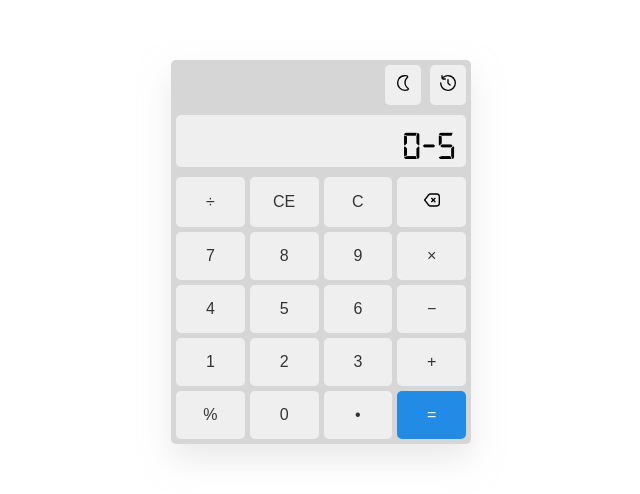
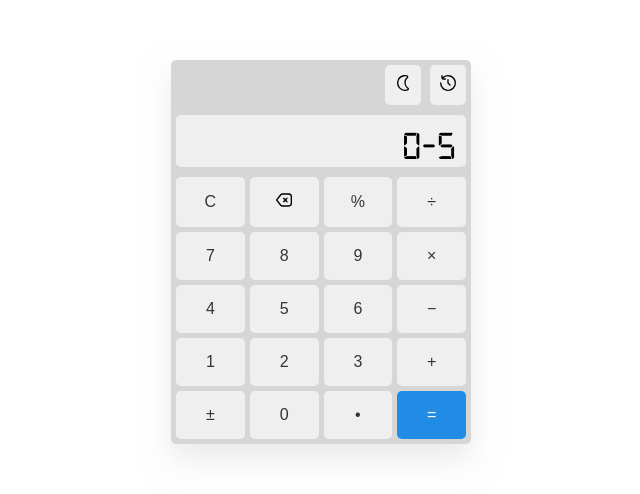
Before and after one commit to Cristhianbh98/calculator, a website built with Vite: page index.html in a window 1280 px wide. Shown: the part 148-642 px from the top of the page, 319-959 px from the left. Built offline with nearby package versions, Linux system fonts and the light colour scheme.

Commit message:
delete: action 'CE' and buttons positions

```diff
--- a/index.html
+++ b/index.html
@@ -18,12 +18,12 @@
       </div>
       <div class="calculator__visor">0-5</div>
       <div class="calculator__actions">
-        <button class="btn">&divide;</button>
-        <button class="btn">CE</button>
         <button class="btn">C</button>
         <button class="btn">
           <svg class="btn__icon" id="Layer_1" height="512" viewBox="0 0 24 24" width="512" xmlns="http://www.w3.org/2000/svg" data-name="Layer 1"><path d="m19 2h-9.044a4.966 4.966 0 0 0 -3.946 1.931l-5.8 7.455a1 1 0 0 0 0 1.228l5.8 7.455a4.966 4.966 0 0 0 3.946 1.931h9.044a5.006 5.006 0 0 0 5-5v-10a5.006 5.006 0 0 0 -5-5zm3 15a3 3 0 0 1 -3 3h-9.044a2.979 2.979 0 0 1 -2.368-1.158l-5.321-6.842 5.321-6.842a2.979 2.979 0 0 1 2.368-1.158h9.044a3 3 0 0 1 3 3zm-4.793-6.793-1.793 1.793 1.793 1.793a1 1 0 1 1 -1.414 1.414l-1.793-1.793-1.793 1.793a1 1 0 0 1 -1.414-1.414l1.793-1.793-1.793-1.793a1 1 0 0 1 1.414-1.414l1.793 1.793 1.793-1.793a1 1 0 0 1 1.414 1.414z"/></svg>
         </button>
+        <button class="btn">%</button>
+        <button class="btn">&divide;</button>
         <button class="btn">7</button>
         <button class="btn">8</button>
         <button class="btn">9</button>
@@ -36,7 +36,7 @@
         <button class="btn">2</button>
         <button class="btn">3</button>
         <button class="btn">+</button>
-        <button class="btn">%</button>
+        <button class="btn">&plusmn;</button>
         <button class="btn">0</button>
         <button class="btn">&bull;</button>
         <button class="btn btn-blue">&#61;</button>
```
